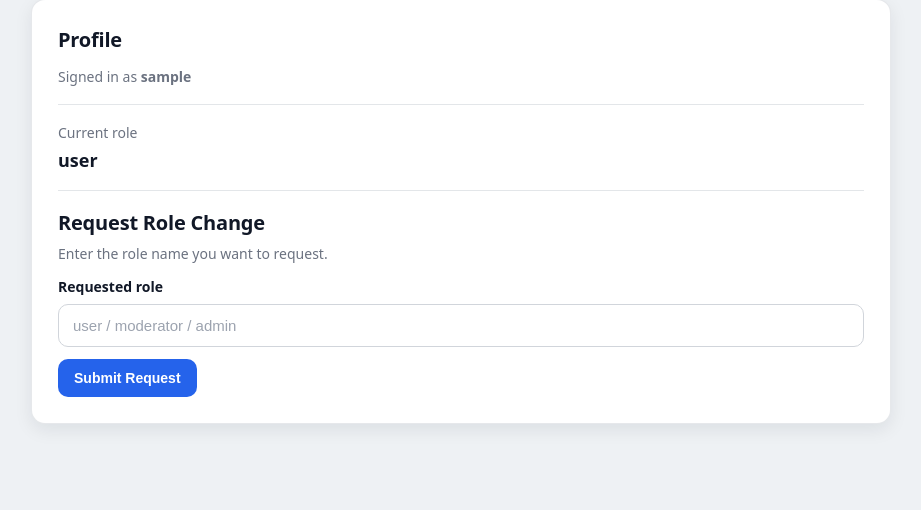
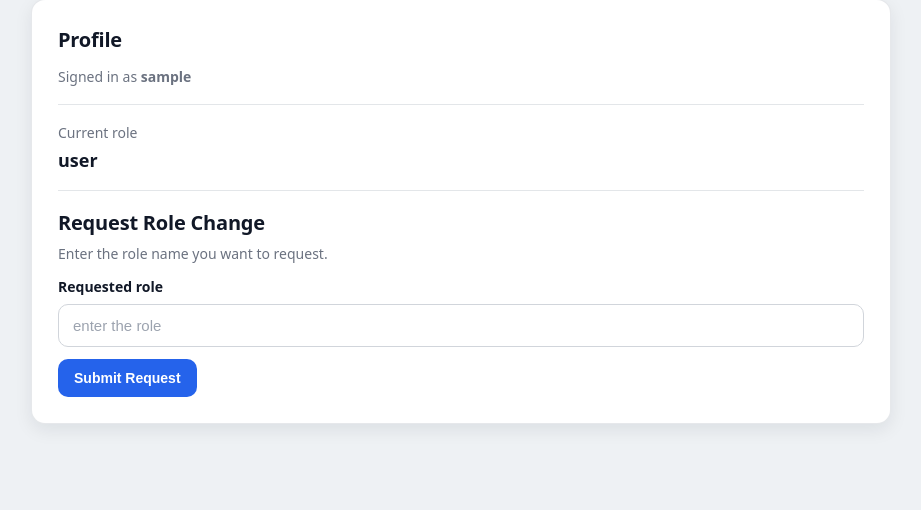
Before and after one commit to md25052007/web-ctf-internal-portal, a Flask app: page /profile in a window 1280 px wide. Shown: the part 100-610 px from the top of the page, without its empty margins (179-1100 px from the left). Run offline with Flask 3, Linux system fonts and the light colour scheme; the visitor is signed in with stand-in values (Sample User, id 1).

Commit message:
Update profile.html

```diff
--- a/templates/profile.html
+++ b/templates/profile.html
@@ -36,7 +36,7 @@
       id="roleInput"
       type="text"
       name="role"
-      placeholder="user / moderator / admin"
+      placeholder="enter the role"
       autocomplete="off"
       required
     >
```
